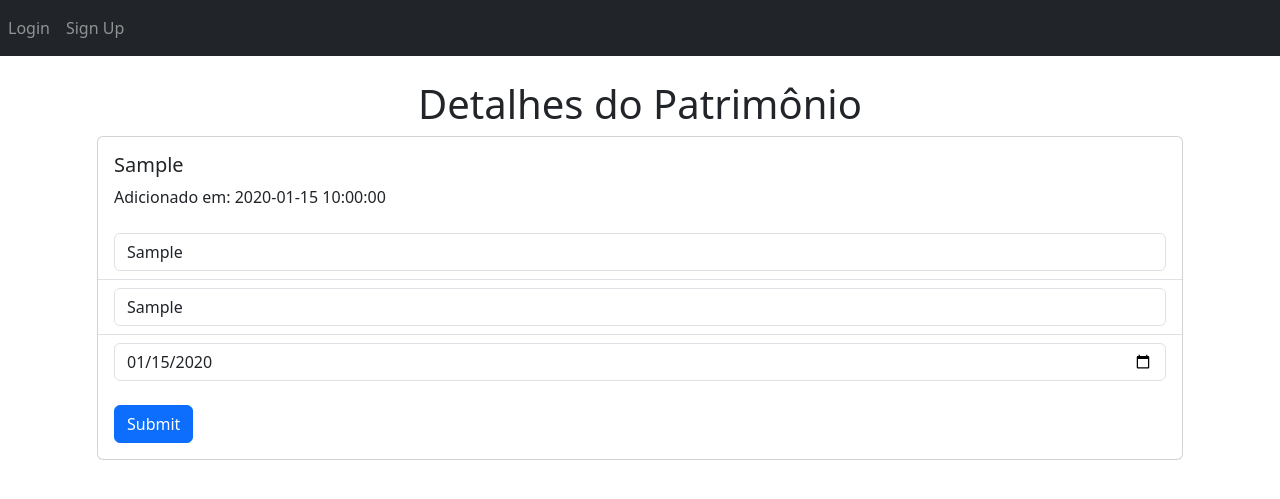
After one commit to gabrielhz/stock-manager, a Flask app: page /item-edit/1 in a window 1280 px wide. The commit adds this page. Shown: the top 499 px of the page. Run offline with Flask 3, Linux system fonts and the light colour scheme; tables that the repository leaves empty hold one stand-in row (values such as "Sample post"); some libraries are stand-ins or nearby versions.

Commit message:
added item edit fixed sign up redirection error added remove item confimation check

```diff
--- a/website/auth.py
+++ b/website/auth.py
@@ -59,7 +59,7 @@ def sign_up():
                 password1, method='sha256'))
             db.session.add(new_user)
             db.session.commit()
-            login_user(user, remember=True)
+            login_user(new_user, remember=True)
             flash('Account created!', category='sucess')
             return redirect(url_for('views.home'))
 
--- a/website/templates/base.html
+++ b/website/templates/base.html
@@ -66,6 +66,52 @@
     </div>
     {% endif %} {% endfor %} {% endif %} {% endwith %}
 
+    <div
+      class="modal fade"
+      id="confirmDeleteModal"
+      tabindex="-1"
+      role="dialog"
+      aria-labelledby="confirmDeleteModalLabel"
+      aria-hidden="true"
+    >
+      <div class="modal-dialog" role="document">
+        <div class="modal-content">
+          <div class="modal-header">
+            <h5 class="modal-title" id="confirmDeleteModalLabel">
+              Confirmação de exclusão
+            </h5>
+            <button
+              type="button"
+              class="close"
+              data-dismiss="modal"
+              aria-label="Close"
+            >
+              <span aria-hidden="true">&times;</span>
+            </button>
+          </div>
+          <div class="modal-body">
+            Tem certeza de que deseja excluir este item?
+          </div>
+          <div class="modal-footer">
+            <button
+              type="button"
+              class="btn btn-secondary"
+              data-dismiss="modal"
+            >
+              Cancelar
+            </button>
+            <button
+              type="button"
+              class="btn btn-danger"
+              id="confirmDeleteButton"
+            >
+              Excluir
+            </button>
+          </div>
+        </div>
+      </div>
+    </div>
+
     <br />
     <div class="container">{% block content %} {% endblock %}</div>
 
@@ -92,12 +138,16 @@
 
     {% block javascript %}
     <script type="text/javascript">
-      function deletePatriomnio(patrimonioId) {
-        fetch("/delete-patrimonio", {
-          method: "POST",
-          body: JSON.stringify({ patrimonioId: patrimonioId }),
-        }).then((_res) => {
-          window.location.href = "/";
+      function deletePatrimonio(patrimonioId) {
+        $("#confirmDeleteModal").modal("show");
+
+        $("#confirmDeleteButton").click(() => {
+          fetch("/delete-patrimonio", {
+            method: "POST",
+            body: JSON.stringify({ patrimonioId: patrimonioId }),
+          }).then((_res) => {
+            window.location.href = "/";
+          });
         });
       }
     </script>
--- a/website/templates/home.html
+++ b/website/templates/home.html
@@ -1,7 +1,8 @@
 {% extends "base.html" %} {% block title %}Home{% endblock %} {% block content
 %}
 <h1 align="center">Patrimonios</h1>
-
+<br />
+<br />
 <div class="table-responsive small">
   <table class="table table-striped table-sm">
     <thead>
@@ -28,7 +29,7 @@
           <button
             type="button"
             class="close"
-            onClick="deletePatriomnio({{ item.id }})"
+            onClick="deletePatrimonio({{ item.id }})"
           >
             <span aria-hidden="true">&times;</span>
           </button>
--- /dev/null
+++ b/website/templates/item_edit.html
@@ -0,0 +1,49 @@
+{% extends "base.html" %} {% block title %}#124123{% endblock %} {% block
+content %}
+
+<h1 align="center">Detalhes do Patrimônio</h1>
+
+<div class="col">
+  <div class="card">
+    <div class="card-body">
+      <h5 class="card-title">{{ patrimonio.numero_patrimonio }}</h5>
+      <p class="card-text">Adicionado em: {{ patrimonio.date }}</p>
+    </div>
+    <form method="POST">
+      <ul class="list-group list-group-flush">
+        <li class="list-group-item">
+          <input
+            type="text"
+            class="form-control"
+            id="fabricantePatrimonio"
+            name="fabricantePatrimonio"
+            value="{{ patrimonio.fabricante }}"
+          />
+        </li>
+        <li class="list-group-item">
+          <input
+            type="text"
+            class="form-control"
+            id="tipoPatrimonio"
+            name="tipoPatrimonio"
+            value="{{ patrimonio.tipo }}"
+          />
+        </li>
+        <li class="list-group-item">
+          <input
+            type="date"
+            class="form-control"
+            id="dataPatrimonio"
+            name="dataPatrimonio"
+            value="{{ patrimonio.aquisicao }}"
+          />
+        </li>
+      </ul>
+      <div class="card-body">
+        <button type="submit" class="btn btn-primary">Submit</button>
+      </div>
+    </form>
+  </div>
+</div>
+
+{% endblock %}
--- a/website/views.py
+++ b/website/views.py
@@ -22,9 +22,9 @@ def delete_patrimonio():
     patrimonioId = patrimonio['patrimonioId']
     patrimonio = Patrimonio.query.get(patrimonioId)
     if patrimonio:
-        #if patrimonio.user_id == current_user.id:
-            db.session.delete(patrimonio)
-            db.session.commit()
+        # if patrimonio.user_id == current_user.id:
+        db.session.delete(patrimonio)
+        db.session.commit()
     return jsonify({})
 
 
@@ -50,9 +50,30 @@ def add_ti():
 
     return render_template('add_ti.html', user=current_user)
 
+
 @views.route('/item-info/<int:patrimonio_id>')
 @login_required
 def item_info(patrimonio_id):
     patrimonio = Patrimonio.query.get(patrimonio_id)
 
     return render_template("item_info.html", user=current_user, patrimonio=patrimonio)
+
+
+@views.route('/item-edit/<int:patrimonio_id>', methods=['GET', 'POST'])
+def item_edit(patrimonio_id):
+    patrimonio = Patrimonio.query.get_or_404(patrimonio_id)
+
+    if request.method == 'POST':
+        dataPatrimonio = request.form.get('dataPatrimonio')
+        tipoPatrimonio = request.form.get('tipoPatrimonio')
+        fabricantePatrimonio = request.form.get('fabricantePatrimonio')
+
+        patrimonio.aquisicao = datetime.strptime(dataPatrimonio, '%Y-%m-%d')
+        patrimonio.tipo = tipoPatrimonio
+        patrimonio.fabricante = fabricantePatrimonio
+
+        db.session.commit()
+        flash('Patrimônio editado com sucesso!', category='success')
+        return redirect(url_for('views.item_info', patrimonio_id=patrimonio.id))
+
+    return render_template('item_edit.html', user=current_user, patrimonio=patrimonio)
```
Also changed, not shown: website/static/index.js (+6 -2 lines), website/templates/item_info.html (+8 -2 lines).
